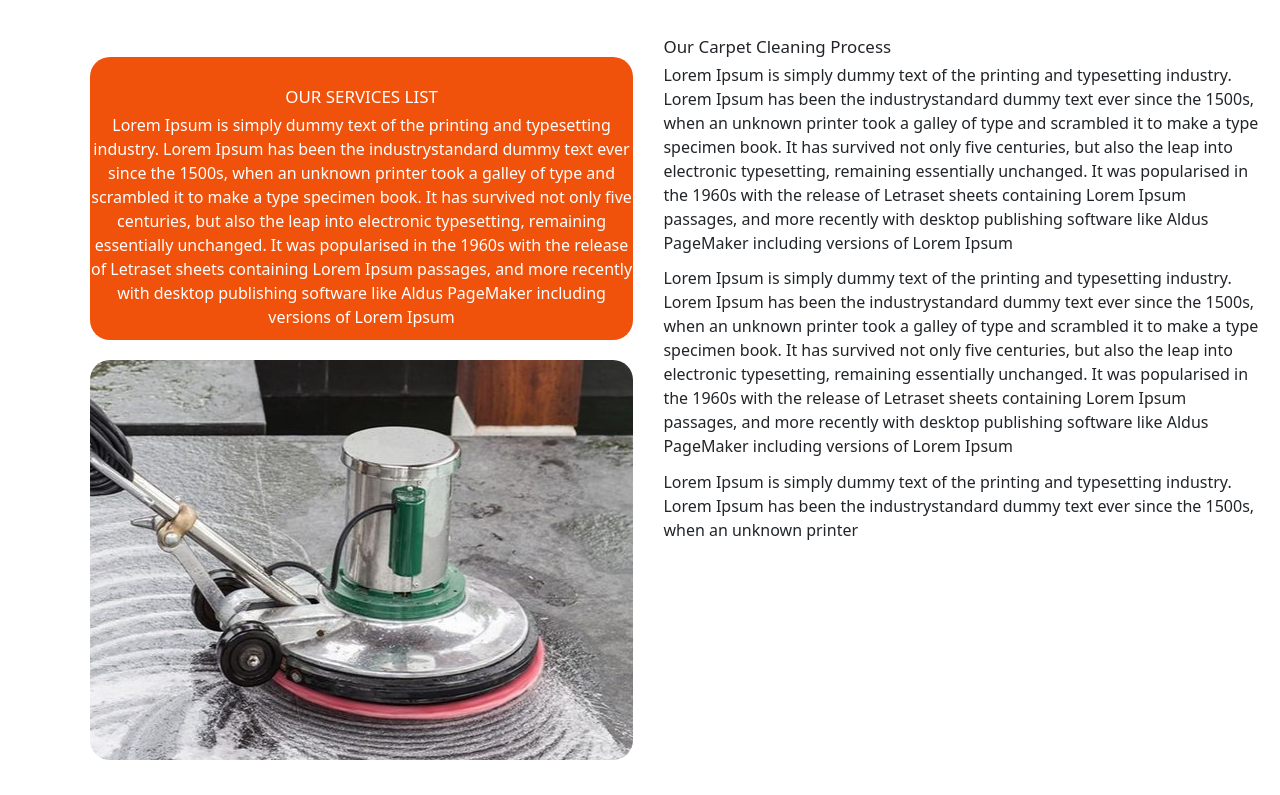
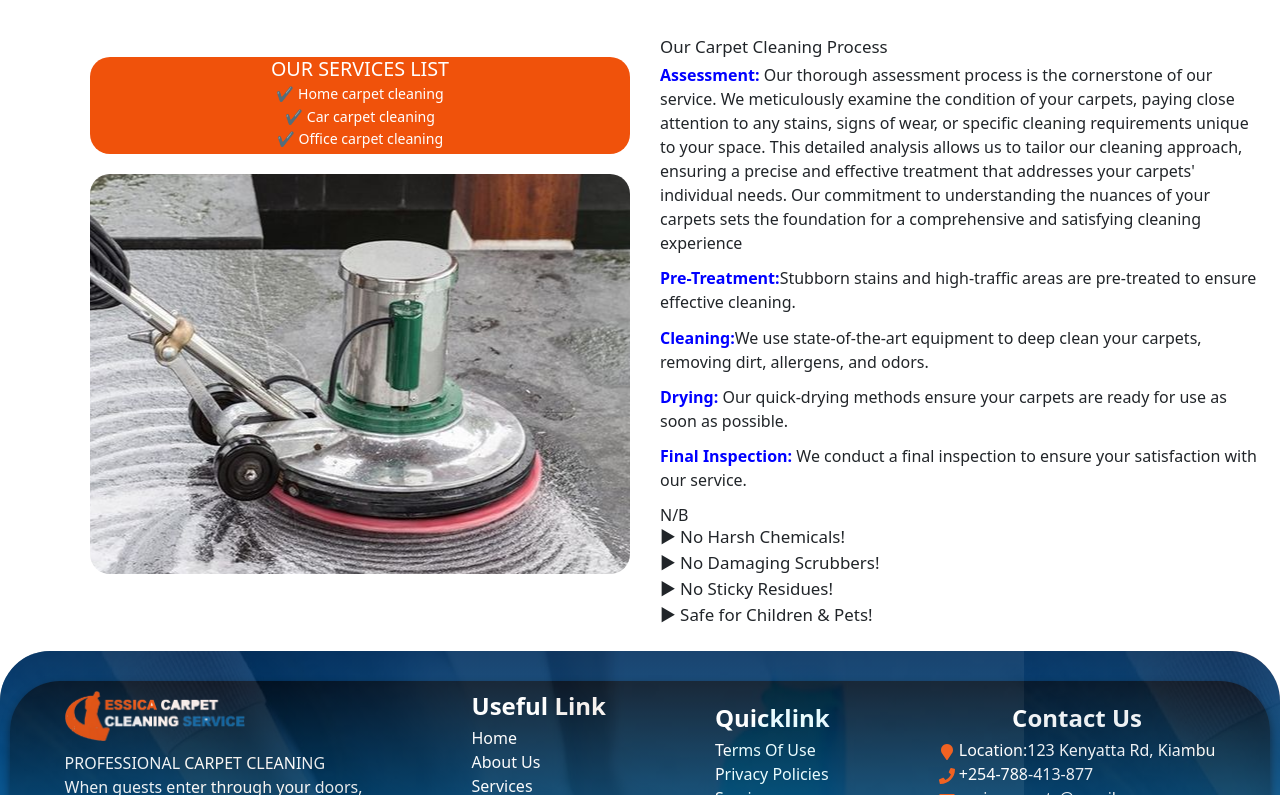
Before and after one commit to Tracy-miranja/essica-carpet-cleaning, a React (Vite) app: page /Services in a window 1280 px wide. Shown: the part 525-1320 px from the top of the page. Built offline with nearby package versions, Linux system fonts and the light colour scheme.

Commit message:
Add content

```diff
--- a/src/components/About/About.jsx
+++ b/src/components/About/About.jsx
@@ -14,15 +14,21 @@ const About=() =>{
       <div className='about-sectioA'>
         <div className='about-contentA'>
           <h2 style={{color:'#F0520B'}}>About us</h2>
-          <p>What is Lorem Ipsum?
-Lorem Ipsum is simply dummy text of the printing and typesetting industry.
-Lorem Ipsum has been the industry standard dummy text ever since the 1500s,
- when an unknown printer took a galley of type and scrambled it to make a type
- specimen book. It has survived not only five centuries, but also the leap into
- electronic typesetting, remaining essentially unchanged. It was popularised in
- the 1960s with the release of Letraset sheets containing Lorem Ipsum passages,
-and more recently with desktop publishing software like Aldus PageMaker including versions of Lorem Ipsum
-</p>
+          <p>Welcome to Essica Carpet Cleaning Company, where excellence meets cleanliness.
+             With a passion for pristine spaces and a commitment to customer satisfaction,
+              our mission at Essica is to redefine the standards of professional carpet cleaning.
+               We aim to provide unparalleled services by combining cutting-edge techniques, eco-friendly practices,
+                and a personalized touch to every project. Our vision is to be the preferred choice for those seeking not only spotless carpets but also a healthier and greener living environment. At Essica, we believe in transforming spaces with integrity, expertise, and a dedication to customer well-being. Choose Essica for a
+            cleaning experience that aligns with our mission and embodies our vision,
+            ensuring a lasting impact on your home or business
+      </p>
+      <h3 style={{color:"blue", fontStyle:"italic"}}>Exceptional Cleaning Services</h3>
+      <p>
+At Essica Carpet Cleaning Company, we are dedicated to upholding the industry highest
+standards by delivering quality services to each valued customer. Our advanced cleaning
+products are meticulously applied, and our services are executed by trustworthy and friendly
+professionals. We approach our work with personal respect for every customer,
+deeply valuing your satisfaction as we strive to transform your carpets into pristine and refreshed spaces.</p>
         </div>
         <div className='about-contentB'></div>
       </div>
--- a/src/components/Blog/Blog.jsx
+++ b/src/components/Blog/Blog.jsx
@@ -23,10 +23,9 @@ const Blog=() =>{
           <a href="/">
   <h4>How To Create An Organized Cleaning Schedule That Works</h4>
 </a>
-            <p>Lorem ipsum dolor sit amet,
- consectetur adipiscing elit.
-Ut elit tellus, luctus nec
-ullamcorper mattis, </p></div>
+            <p>Crafting an effective and organized cleaning schedule involves prioritizing tasks,
+              setting realistic goals, and maintaining consistency to ensure a
+              consistently tidy and welcoming space, </p></div>
         </div>
         <div className="blog-article">
         <div className="blog-image"></div>
@@ -34,10 +33,8 @@ ullamcorper mattis, </p></div>
           <a href="/">
             <h4>Green Cleaning, Eco-Friendly Solutions For A Healthier Home</h4>
             </a>
-            <p>Lorem ipsum dolor sit amet,
- consectetur adipiscing elit.
-Ut elit tellus, luctus nec
-ullamcorper mattis, </p>
+            <p>Embrace a healthier home with our green cleaning approach, offering eco-friendly solutions that prioritize the well-being of your living environment.
+                </p>
 </div>
         </div>
         <div className="blog-article">
@@ -46,10 +43,8 @@ ullamcorper mattis, </p>
           <a href="/">
             <h4>Removing Stubborn Stains, A Comprehensive Guide</h4>
             </a>
-            <p>Lorem ipsum dolor sit amet,
- consectetur adipiscing elit.
-Ut elit tellus, luctus nec
-ullamcorper mattis, </p></div>
+            <p>Dive into our comprehensive guide on removing stubborn stains, where we share expert tips and effective techniques to tackle even the most challenging blemishes.
+               </p></div>
         </div>
       </div>
     </div>
--- a/src/components/Contact/Contact.jsx
+++ b/src/components/Contact/Contact.jsx
@@ -19,7 +19,7 @@ const Contact = () => {
         <div className='contact'>
           <p>Contact Us</p>
           <h3>Have Anything To Ask ? We are Always Ready</h3>
-          <h6>Lorem ipsum dolor sit amet, consectetur adipiscing elit.Ut elit tellus, luctus nec ullamcorper mattis, pulvinar dapibus leo.
+          <h6>If you’re ready to join our growing list of happy Essica Carpet cleaners, simply give us a call to book your appointment. For spotless results, call the cleaning business with a spotless reputation!
 </h6>
 <div className="contact-info">
       <div className="row" style={{marginBottom:"15px"}}>
--- a/src/components/Contact/contact.css
+++ b/src/components/Contact/contact.css
@@ -54,6 +54,7 @@
 .cintactsec2{
     font-size: 16px;
     margin-top: 60px;
+    padding-right: 20px;
 }
 
 .form-label{
@@ -100,4 +101,16 @@ input{
     .app{
         display: block;
     }
+
+    .cintactsec2{
+        padding: 0px;
+    }
+
+    .cintactsec2 h6{
+        padding: 0px;
+    }
+
+    .contact h6{
+        padding: 0px;
+    }
 }
--- a/src/components/Navbar/icons.jsx
+++ b/src/components/Navbar/icons.jsx
@@ -12,8 +12,8 @@ const SocialIcons = () => {
         </div>
 
         <div>
-        <a href="#"><FontAwesomeIcon icon={faFacebook} size="2.5x" style={{ marginLeft:"1.5rem",color:"white", fontSize:"16px"}} /></a>
-        <a href="#"><FontAwesomeIcon icon={faInstagram} size="1.5x" style={{  marginLeft:"1.5rem",color:"white", fontSize:"16px" }} /></a>
+        <a href="https://web.facebook.com/profile.php?id=61553580123166"><FontAwesomeIcon icon={faFacebook} size="2.5x" style={{ marginLeft:"1.5rem",color:"white", fontSize:"16px"}} /></a>
+        <a href="https://www.instagram.com/essica_carpet_cleaning?igsh=MWR5ZDQzMzlvenEyeg=="><FontAwesomeIcon icon={faInstagram} size="1.5x" style={{  marginLeft:"1.5rem",color:"white", fontSize:"16px" }} /></a>
         <a href="#"><FontAwesomeIcon icon={faTwitter} size="1.5x" style={{ marginLeft:"1.5rem", color:"white", fontSize:"16px" }} /></a>
 
         </div>
--- a/src/components/Services/Services.jsx
+++ b/src/components/Services/Services.jsx
@@ -21,46 +21,47 @@ const Services=() =>{
         <div className="services-sectionB">
           <div className="services-content">
             <div className="servicelist">
-              <h4>OUR SERVICES LIST </h4>
-              <p>Lorem Ipsum is simply dummy text of the printing and typesetting industry.
-                Lorem Ipsum has been the industrystandard dummy text ever since the 1500s,
-                when an unknown printer took a galley of type and scrambled it to make a
-                type specimen book. It has survived not only five centuries, but also the
-                 leap into electronic typesetting, remaining essentially unchanged.
-                  It was popularised in the 1960s with the release of Letraset sheets containing Lorem Ipsum passages,
-                 and more recently with desktop publishing software like Aldus PageMaker including versions of Lorem Ipsum</p>
+              <h3>OUR SERVICES LIST </h3>
+              <h5> ✔️ Home carpet cleaning</h5>
+              <h5> ✔️ Car carpet cleaning</h5>
+              <h5> ✔️ Office carpet cleaning</h5>
             </div>
             <div className="servicelist2"></div>
           </div>
           <div className="services-content2">
             <h4>Our Carpet Cleaning Process</h4>
-            <p>
-              Lorem Ipsum is simply dummy text of the printing and typesetting industry.
-               Lorem Ipsum has been the industrystandard dummy text ever since the 1500s,
-                when an unknown printer took a galley of type and scrambled it to make a type
-                specimen book. It has survived not only five centuries, but also the leap into
-                electronic typesetting, remaining essentially unchanged. It was popularised in
-                the 1960s with the release of Letraset sheets containing
-              Lorem Ipsum passages, and more recently with desktop publishing software like
-              Aldus PageMaker including versions of Lorem Ipsum
+            <p><span style={{color:"blue", fontWeight:"bold"}}>Assessment: </span>
+             Our thorough assessment process is the cornerstone of our service.
+            We meticulously examine the condition of your carpets, paying close attention to any stains,
+            signs of wear, or specific cleaning requirements unique to your space. This detailed analysis allows us to tailor our cleaning approach, ensuring a precise and effective treatment that addresses your carpets' individual needs. Our commitment to understanding
+            the nuances of your carpets sets the foundation for a comprehensive and satisfying cleaning experience
               </p>
 
-              <p>
-              Lorem Ipsum is simply dummy text of the printing and typesetting industry.
-               Lorem Ipsum has been the industrystandard dummy text ever since the 1500s,
-                when an unknown printer took a galley of type and scrambled it to make a type
-                specimen book. It has survived not only five centuries, but also the leap into
-                electronic typesetting, remaining essentially unchanged. It was popularised in
-                the 1960s with the release of Letraset sheets containing
-              Lorem Ipsum passages, and more recently with desktop publishing software like
-              Aldus PageMaker including versions of Lorem Ipsum
+              <p><span style={{color:"blue", fontWeight:"bold"}}>Pre-Treatment:</span>
+               Stubborn stains and high-traffic areas
+are pre-treated to ensure effective cleaning.
               </p>
 
-              <p>
-              Lorem Ipsum is simply dummy text of the printing and typesetting industry.
-               Lorem Ipsum has been the industrystandard dummy text ever since the 1500s,
-                when an unknown printer
+              <p><span style={{color:"blue", fontWeight:"bold"}}>Cleaning:</span>
+               We use state-of-the-art equipment to deep
+clean your carpets, removing dirt, allergens, and odors.
               </p>
+              <p> <span style={{color:"blue", fontWeight:"bold"}}>Drying:</span> Our quick-drying methods ensure your carpets
+are ready for use as soon as possible.
+</p>
+<p><span style={{color:"blue", fontWeight:"bold"}}>Final Inspection:</span> We conduct a final inspection to
+ensure your satisfaction with our service.</p>
+N/B
+<h4>► No Harsh Chemicals!
+</h4>
+<h4>
+► No Damaging Scrubbers!
+</h4>
+<h4>
+► No Sticky Residues!
+</h4>
+<h4>
+► Safe for Children & Pets!</h4>
           </div>
         </div>
     </div>
--- a/src/components/Services/services.css
+++ b/src/components/Services/services.css
@@ -14,6 +14,7 @@
 }
 
 .services-content{
+    width: 50%;
     display: flex;
     flex-direction: column;
     gap: 20;
@@ -48,6 +49,10 @@
     margin-left: 50px;
     border-radius: 20px;
     margin-top: 20px;
+}
+
+.services-content2{
+    width: 50%;
 }
 
 @media(max-width:575px){
--- a/src/components/contactform/ContactForm.jsx
+++ b/src/components/contactform/ContactForm.jsx
@@ -10,7 +10,8 @@ const ContactForm = () => {
   return (
     <div className='cintactsec2'>
         <h3>Send us a message</h3>
-        <h6>Lorem ipsum dolor sit amet, consectetur adipiscing elit. Ut elit tellus, luctus nec ullamcorper mattis, pulvinar dapibus leo.</h6>
+        <h6>Have a question or specific cleaning request? Feel free to send us a message, and our dedicated team will promptly assist you. Your satisfaction is our priority, and we
+          look forward to addressing your inquiries and providing personalized solutions for your carpet cleaning needs</h6>
       <Row>
 
         <Col md={6}>
--- a/src/components/footer/footer.css
+++ b/src/components/footer/footer.css
@@ -6,6 +6,8 @@
     border-top-left-radius: 50px;
     margin-top: 0;
     margin-bottom: 0;
+    font-size: 16px !important;
+
   }
 
   .footer1 {
--- a/src/components/footer/footer.jsx
+++ b/src/components/footer/footer.jsx
@@ -12,13 +12,9 @@ function Footer() {
         <div>
               <img src={logo} alt="Essica" />
             </div>
-          <p style={{marginTop:"10px"}}>Lorem ipsum dolor sit amet,
- consectetur adipiscing <br /> elit.
-Ut elit tellus, <br />luctus nec
-ullamcorper mattis,<br /> Lorem ipsum dolor sit amet,
- consectetur adipiscing <br />elit.
-Ut elit tellus, luctus nec
-ullamcorper mattis,
+          <p style={{marginTop:"10px"}}>PROFESSIONAL
+CARPET CLEANING <br />
+When guests enter through your doors,<br /> let us help you give a good impression
 </p>
         </div>
         <div>
@@ -26,7 +22,6 @@ ullamcorper mattis,
   <ul style={{ listStyle: 'none', padding: 0 }}>
     <li><a href="#home" style={{ textDecoration: 'none' }}>Home</a></li>
     <li><a href="#about" style={{ textDecoration: 'none' }}>About Us</a></li>
-    <li><a href="#services" style={{ textDecoration: 'none' }}>Services</a></li>
     <li><a href="#services" style={{ textDecoration: 'none' }}>Services</a></li>
     <li><a href="#contact" style={{ textDecoration: 'none' }}>Contact</a></li>
   </ul>
@@ -42,9 +37,9 @@ ullamcorper mattis,
         <div>
             <h3>Contact Us</h3>
             <p>
-              <FaMapMarker style={{color:"#F0520B"}}/> 99 Roving St., Big City, PKU 2345<br />
-              <FaPhone style={{color:"#F0520B"}}/> +123-456-7890<br />
-              <FaEnvelope style={{color:"#F0520B"}}/> hello@awesomesite.com
+              <FaMapMarker style={{color:"#F0520B"}}/> Location:123 Kenyatta Rd, Kiambu<br />
+              <FaPhone style={{color:"#F0520B"}}/> +254-788-413-877<br />
+              <FaEnvelope style={{color:"#F0520B"}}/> essicacarpets@gmail.com
             </p>
           </div>
         </div>
```
